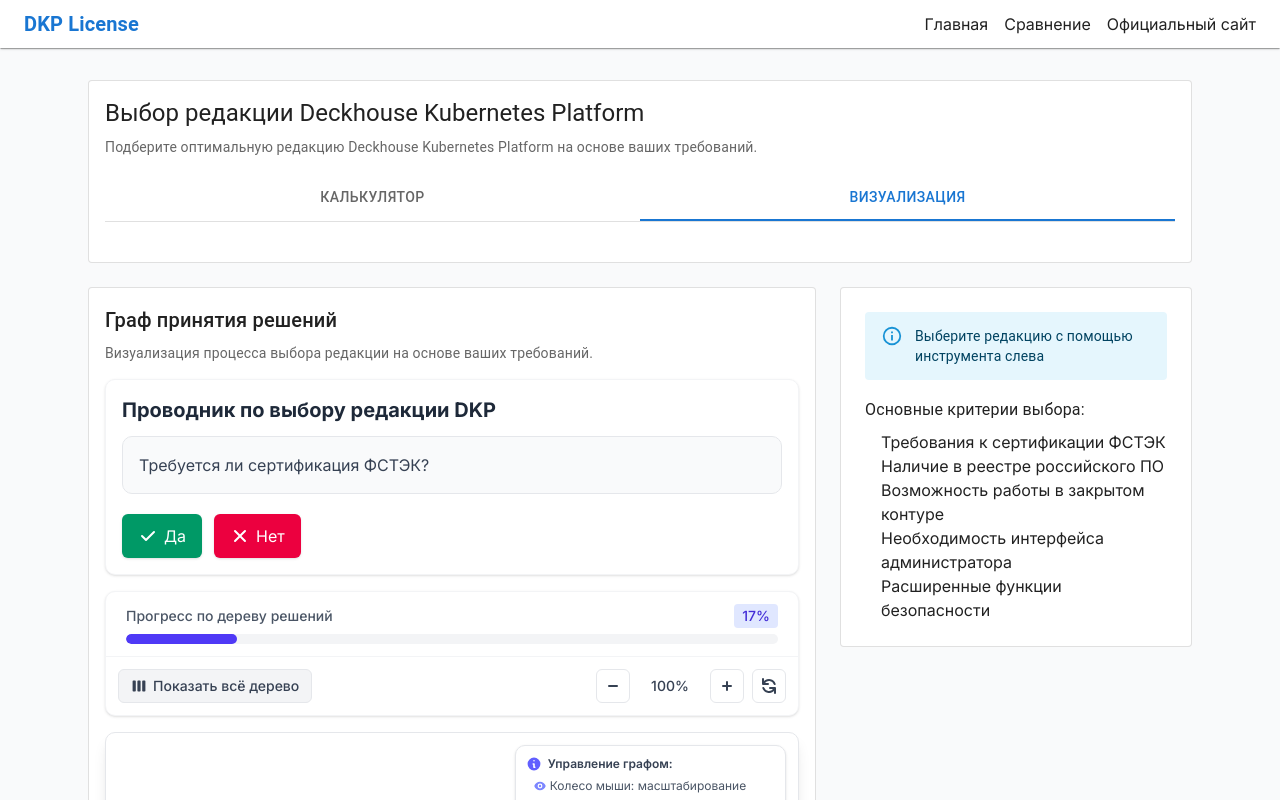
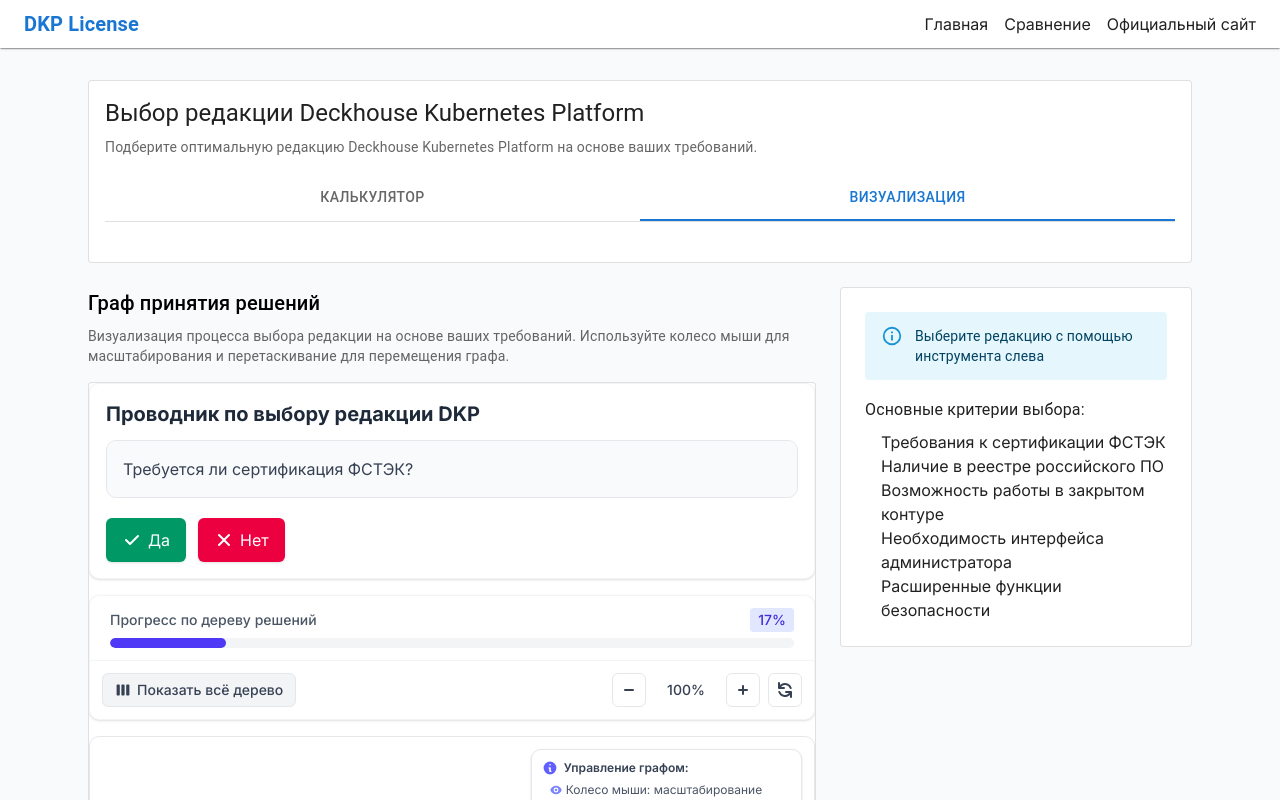
Before and after one commit to heAdz0r/dkp_license_graph, a Next.js app: page / in a window 1280 px wide. Both pictures are taken after a click on the tab "ВИЗУАЛИЗАЦИЯ". Shown: the top 800 px of the page. Built offline with nearby package versions, Linux system fonts and the light colour scheme.

Commit message:
Fix graph visualization integration with Material UI

```diff
--- a/src/app/page.tsx
+++ b/src/app/page.tsx
@@ -83,15 +83,26 @@
           {viewMode === 'calculator' ? (
             <StepCalculator onEditionSelect={handleEditionSelect} />
           ) : (
-            <Card variant="outlined" sx={{ height: '100%' }}>
-              <CardContent>
-                <Typography variant="h6" gutterBottom>Граф принятия решений</Typography>
-                <Typography variant="body2" color="text.secondary" paragraph>
-                  Визуализация процесса выбора редакции на основе ваших требований.
-                </Typography>
+            <div>
+              {/* Используем div вместо Card для лучшей интеграции с D3 */}
+              <Typography variant="h6" gutterBottom>Граф принятия решений</Typography>
+              <Typography variant="body2" color="text.secondary" paragraph>
+                Визуализация процесса выбора редакции на основе ваших требований. Используйте колесо мыши для масштабирования и перетаскивание для перемещения графа.
+              </Typography>
+              <Paper
+                variant="outlined"
+                sx={{
+                  p: 0,
+                  overflow: 'hidden',
+                  '& > div': {
+                    width: '100%',
+                    height: '100%',
+                  }
+                }}
+              >
                 <DecisionTree onEditionSelect={handleEditionSelect} />
-              </CardContent>
-            </Card>
+              </Paper>
+            </div>
           )}
         </Grid>
 
```
